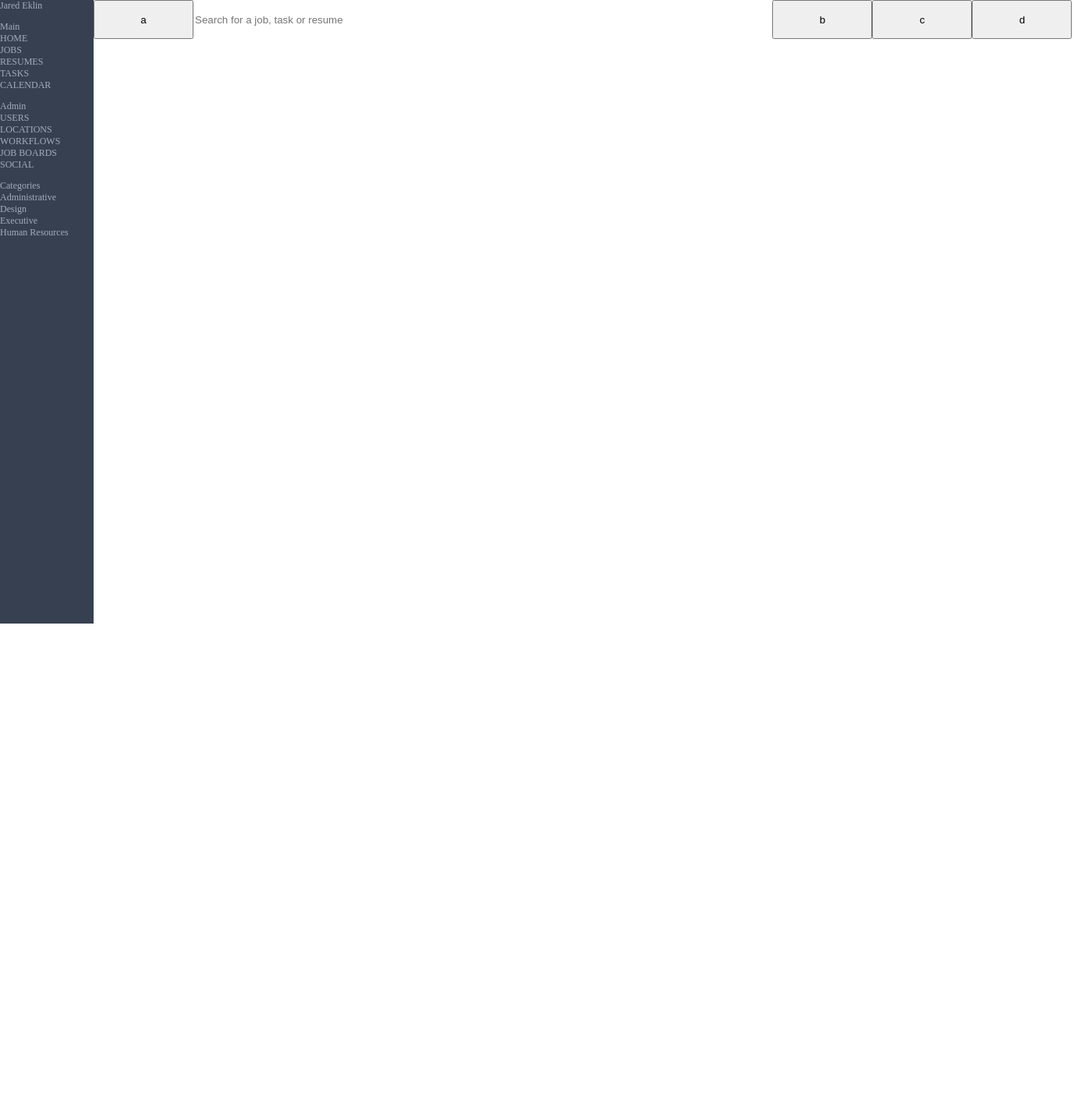
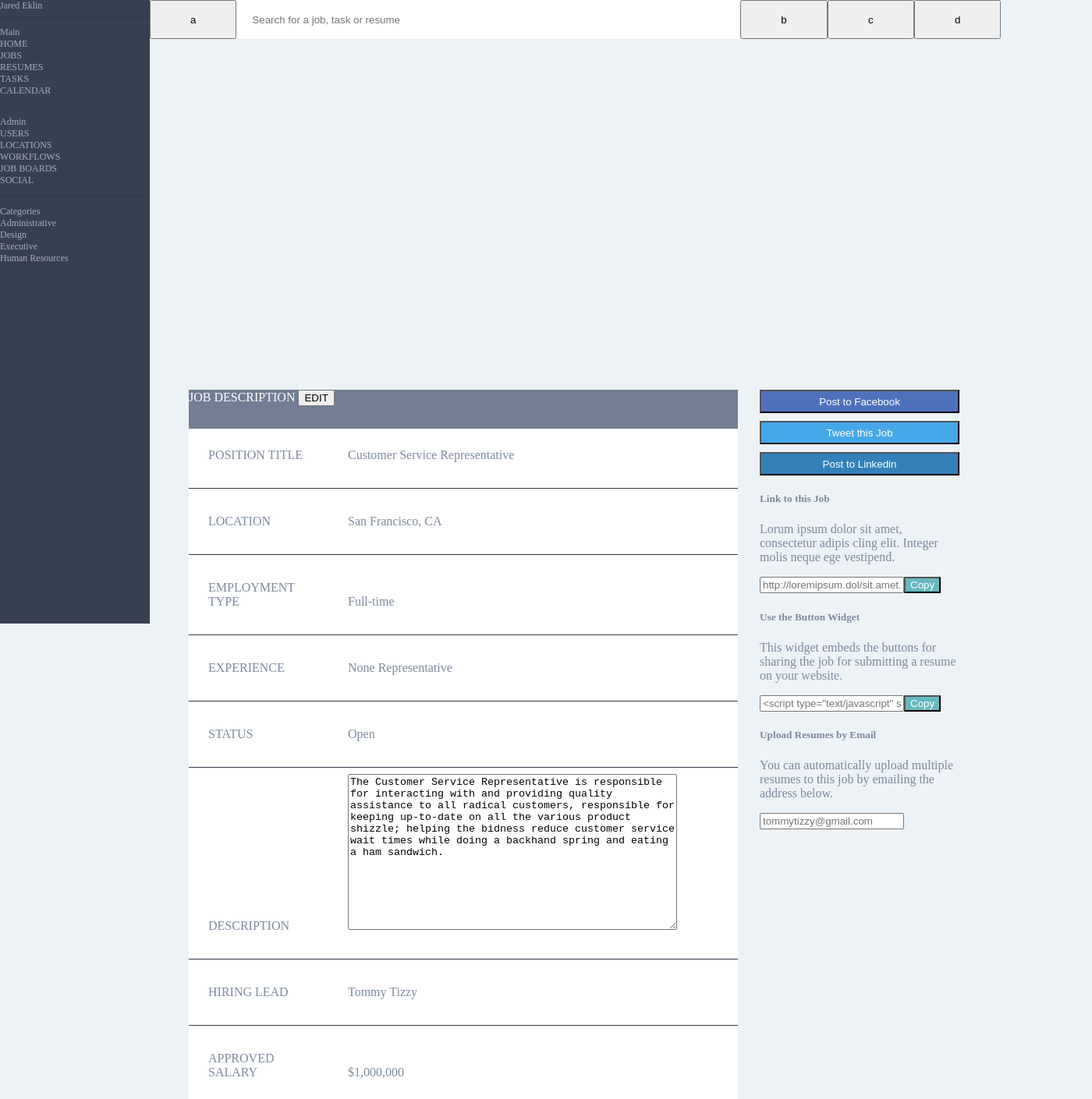
Before and after one commit to jaredeklin/je-comp-challenge-3, a plain HTML site: page index.html in a window 1280 px wide. Shown: the whole page at 78% size, 1400 px wide, since content can reach past the window. Before the commit the page ends 800 px from the top, so only its background shows below. Drawn offline with Linux system fonts and the light colour scheme.

Commit message:
Add job description and media section basic html and css

```diff
--- a/index.html
+++ b/index.html
@@ -6,14 +6,15 @@
 </head>
 <body>
   <header>
-    <button>a</button>
+    <button class="header-buttons">a</button>
     <input type="search" name="search bar" class="search-bar" placeholder="Search for a job, task or resume">
-    <button>b</button>
-    <button>c</button>
-    <button>d</button>
+    <button class="header-buttons">b</button>
+    <button class="header-buttons">c</button>
+    <button class="header-buttons">d</button>
   </header>
   <section class="side-bar">
     Jared Eklin
+    <hr>
     <ul>Main
       <li>HOME</li>
       <li>JOBS</li>
@@ -21,6 +22,7 @@
       <li>TASKS</li>
       <li>CALENDAR</li>
     </ul>
+    <hr>
     <ul>Admin
       <li>USERS</li>
       <li>LOCATIONS</li>
@@ -28,6 +30,7 @@
       <li>JOB BOARDS</li>
       <li>SOCIAL</li>
     </ul>
+    <hr>
     <ul>Categories
       <li>Administrative</li>
       <li>Design</li>
@@ -35,6 +38,53 @@
       <li>Human Resources</li>
     </ul>
   </section>
+  <section class="job-description">
+    <article class="job-description-header">JOB DESCRIPTION
+      <button class="edit-job-description">EDIT</button></article>
+      <article class="job-description-titles">POSITION TITLE</article>
+      <article class="job-description-body">Customer Service Representative</article>
+      <hr>
+      <article class="job-description-titles">LOCATION</article>
+      <article class="job-description-body">San Francisco, CA</article>
+      <hr>
+      <article class="job-description-titles">EMPLOYMENT TYPE</article>
+      <article class="job-description-body">Full-time</article>
+      <hr>
+      <article class="job-description-titles">EXPERIENCE</article>
+      <article class="job-description-body">None Representative</article>
+      <hr>
+      <article class="job-description-titles">STATUS</article>
+      <article class="job-description-body">Open</article>
+      <hr>
+      <article class="job-description-titles">DESCRIPTION</article>
+      <textarea class="job-description-body description">The Customer Service Representative is responsible for interacting with and providing quality assistance to all radical customers, responsible for keeping up-to-date on all the various product shizzle; helping the bidness reduce customer service wait times while doing a backhand spring and eating a ham sandwich.</textarea>
+      <hr>
+      <article class="job-description-titles">HIRING LEAD</article>
+      <article class="job-description-body">Tommy Tizzy</article>
+      <hr>
+      <article class="job-description-titles">APPROVED SALARY</article>
+      <article class="job-description-body">$1,000,000</article>
+  </section>
+  <section class="media-section">
+    <button class="social-media-buttons facebook">Post to Facebook</button>
+    <button class="social-media-buttons twitter">Tweet this Job</button>
+    <button class="social-media-buttons linkedin">Post to Linkedin</button>
+    <article class="media-links">
+      <h5>Link to this Job</h5>
+      <p>Lorum ipsum dolor sit amet, consectetur adipis cling elit. Integer molis neque ege vestipend.</p>
+      <input type="text" name="copy job link" placeholder="http://loremipsum.dol/sit.amet..."><button class="copy-button">Copy</button>
+    </article>
+    <article class="media-links">
+      <h5>Use the Button Widget</h5>
+      <p>This widget embeds the buttons for sharing the job for submitting a resume on your website.</p>
+      <input type="text" name="copy job link" placeholder='<script type="text/javascript" src=script.js'><button class="copy-button">Copy</button>
+    </article>
+    <article class="media-links">
+      <h5>Upload Resumes by Email</h5>
+      <p>You can automatically upload multiple resumes to this job by emailing the address below.</p>
+      <input type="text" name="email resumes" placeholder="tommytizzy@gmail.com">
+    </article>
+  </section>
 
 </body>
 </html>
--- a/main.css
+++ b/main.css
@@ -4,20 +4,32 @@
 
 body {
   margin: 0;
+  background-color: #EDF2F6;
+  color: #7D8A9E;
 }
 
 header {
   display: flex;
   position: relative;
-  left: 120px;
-  width: 100%;
+  left: 15%;
+  width: 87%;
   height: 50px;
 }
 
-header button {
+hr {
+  background-color: #303948;
+  height: 1px;
+  border: none;
+}
+
+.header-buttons {
   width: 10%;
   height: 100%;
   /*border: none;*/
+}
+
+.header-buttons:hover {
+  background-color: #45A4F3;
 }
 
 ul {
@@ -32,7 +44,8 @@ ul {
   top: 0;
   left: 0;
   min-height: 100vh;
-  width: 120px;
+  width: 15%;
+  min-width: 120px;
   background-color: #374050;
   color: #A3ACBD;
   font-size: 12px;
@@ -42,4 +55,73 @@ ul {
   width: 58%;
   outline: none;
   border: none;
+  padding: 20px;
 }
+
+.job-description {
+  display: inline-block;
+  /*color: #7D8A9E;*/
+  background-color: #FFF;
+  width: 55%;
+  position: relative;
+  left: 15%;
+  top: 400px;
+  margin: 50px 0 50px 50px;
+  /*padding: 25px*/
+  /*height: 500px; */
+}
+
+.job-description-header {
+  background-color: #717E93;
+  color: #FFF;
+  height: 50px;
+}
+
+.job-description-titles {
+  padding: 25px;
+  width: 200px;
+  display: inline-block;
+}
+
+.job-description-body {
+  display: inline-block;
+}
+
+.description {
+  height: 200px;
+  width: 60%;
+}
+
+.media-section {
+  margin: 50px;
+  position: relative;
+  top: 400px;
+  width: 20%;
+  float: right;
+
+}
+
+.social-media-buttons {
+  display: block;
+  width: 100%;
+  height: 30px;
+  margin: 0 0 10px 0;
+  color: #FFF;
+}
+
+.facebook {
+  background-color: #4F71BC;
+}
+
+.twitter {
+  background-color: #45A8E9;
+}
+
+.linkedin {
+  background-color: #3381B8;
+}
+
+.copy-button {
+  background-color: #66B8BF;
+  color: #FFF;
+}
```
